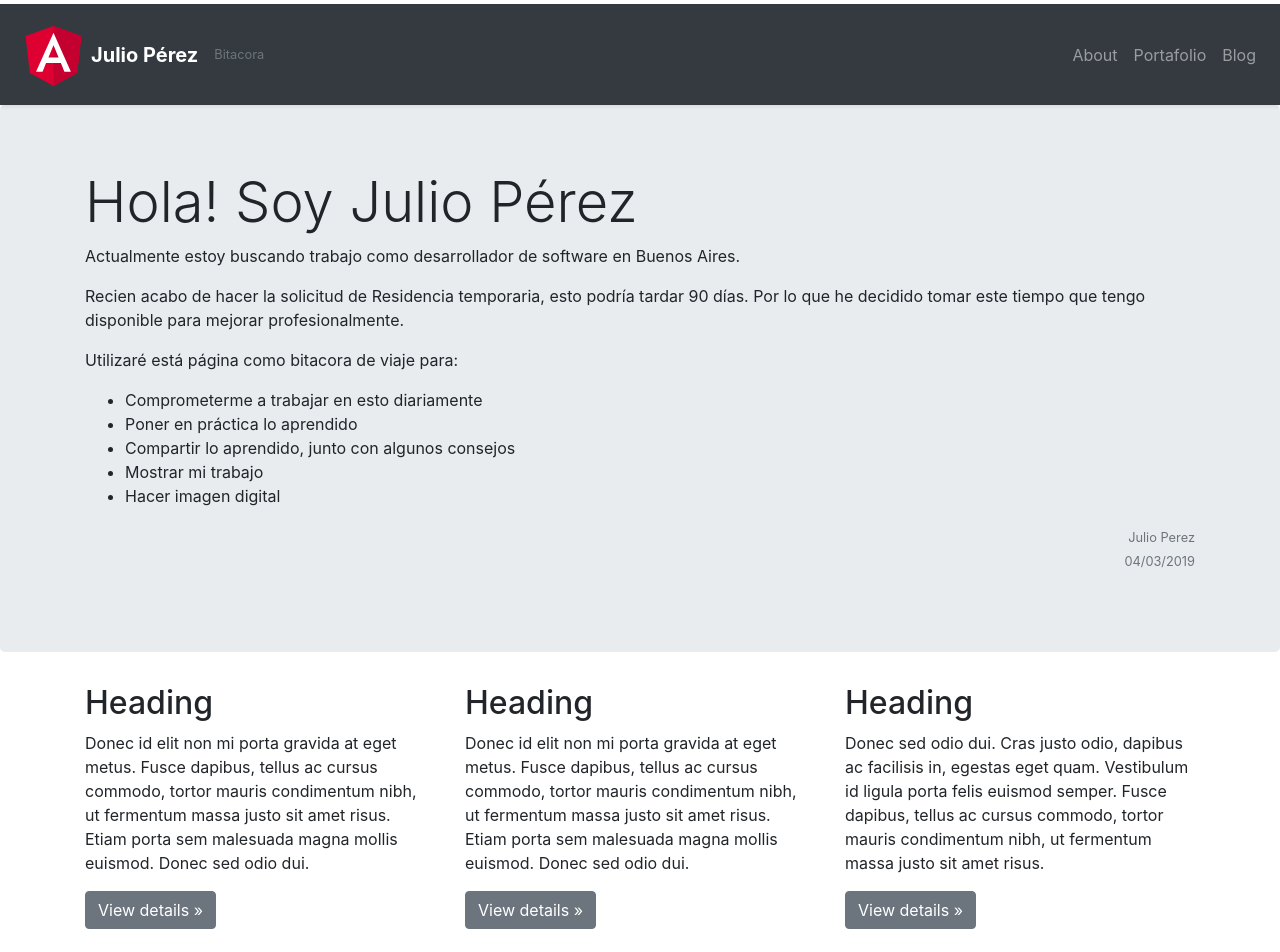
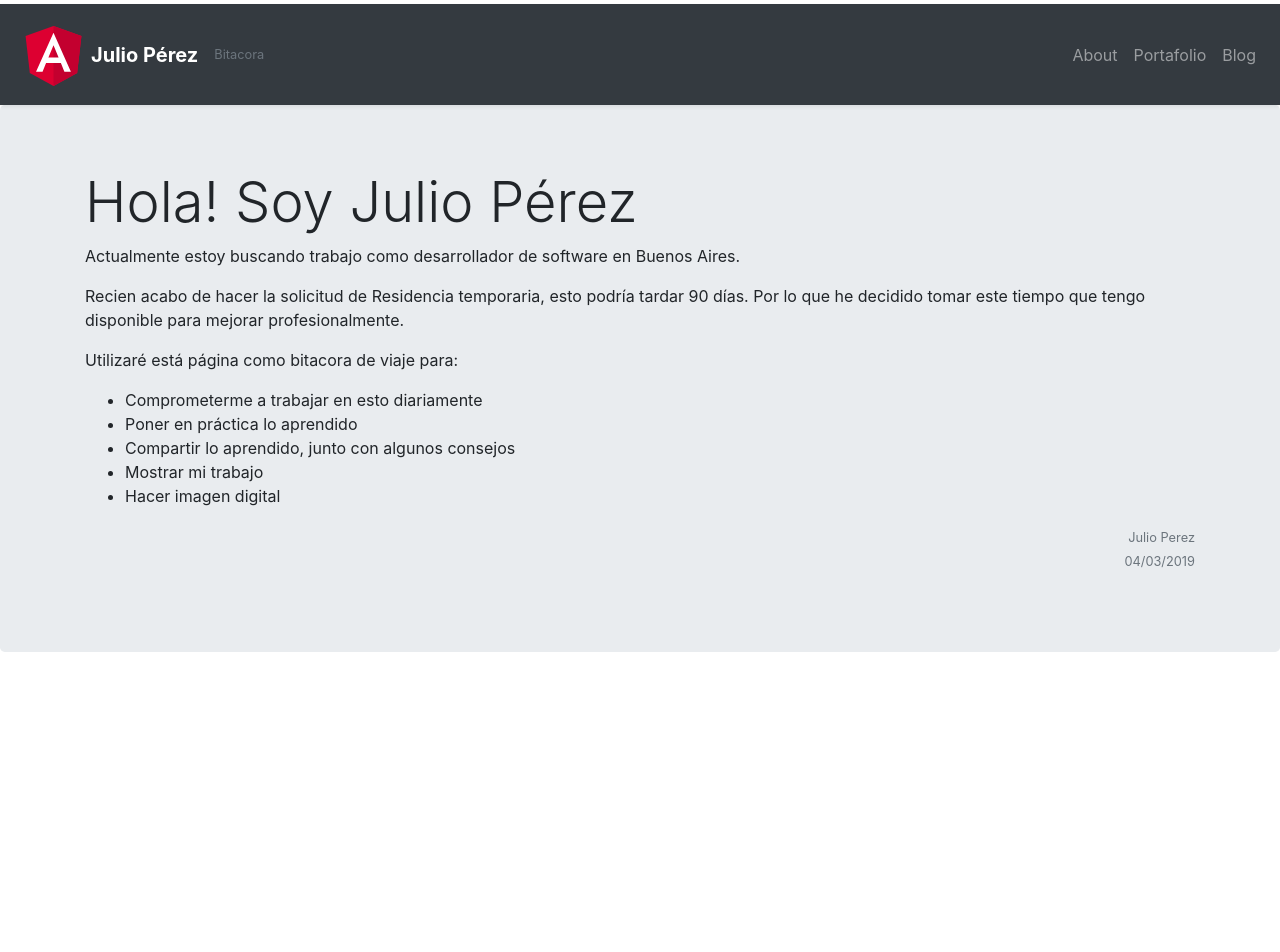
Before and after one commit to juliolpj/paginaPersonal, an Angular app: page / in a window 1280 px wide. Shown: the top 952 px of the page. After the commit the page ends 800 px from the top, so only its background shows below. Built offline with nearby package versions, Linux system fonts and the light colour scheme.

Commit message:
Eliminar div de hero que no era necesario; eliminar div de navbar que estaba causando un error

```diff
--- a/src/app/components/hero/hero.component.html
+++ b/src/app/components/hero/hero.component.html
@@ -20,33 +20,3 @@
 
   </div>
 </div>
-
-<div class="container">
-  <!-- Example row of columns -->
-  <div class="row">
-    <div class="col-md-4">
-      <h2>Heading</h2>
-      <p>Donec id elit non mi porta gravida at eget metus. Fusce dapibus, tellus ac cursus commodo, tortor mauris
-        condimentum nibh, ut fermentum massa justo sit amet risus. Etiam porta sem malesuada magna mollis euismod. Donec
-        sed odio dui. </p>
-      <p><a class="btn btn-secondary" href="#" role="button">View details &raquo;</a></p>
-    </div>
-    <div class="col-md-4">
-      <h2>Heading</h2>
-      <p>Donec id elit non mi porta gravida at eget metus. Fusce dapibus, tellus ac cursus commodo, tortor mauris
-        condimentum nibh, ut fermentum massa justo sit amet risus. Etiam porta sem malesuada magna mollis euismod. Donec
-        sed odio dui. </p>
-      <p><a class="btn btn-secondary" href="#" role="button">View details &raquo;</a></p>
-    </div>
-    <div class="col-md-4">
-      <h2>Heading</h2>
-      <p>Donec sed odio dui. Cras justo odio, dapibus ac facilisis in, egestas eget quam. Vestibulum id ligula porta
-        felis euismod semper. Fusce dapibus, tellus ac cursus commodo, tortor mauris condimentum nibh, ut fermentum
-        massa justo sit amet risus.</p>
-      <p><a class="btn btn-secondary" href="#" role="button">View details &raquo;</a></p>
-    </div>
-  </div>
-
-  <hr>
-
-</div> <!-- /container -->
```
Also changed, not shown: src/app/components/navbar/navbar.component.html (+5 -10 lines).
